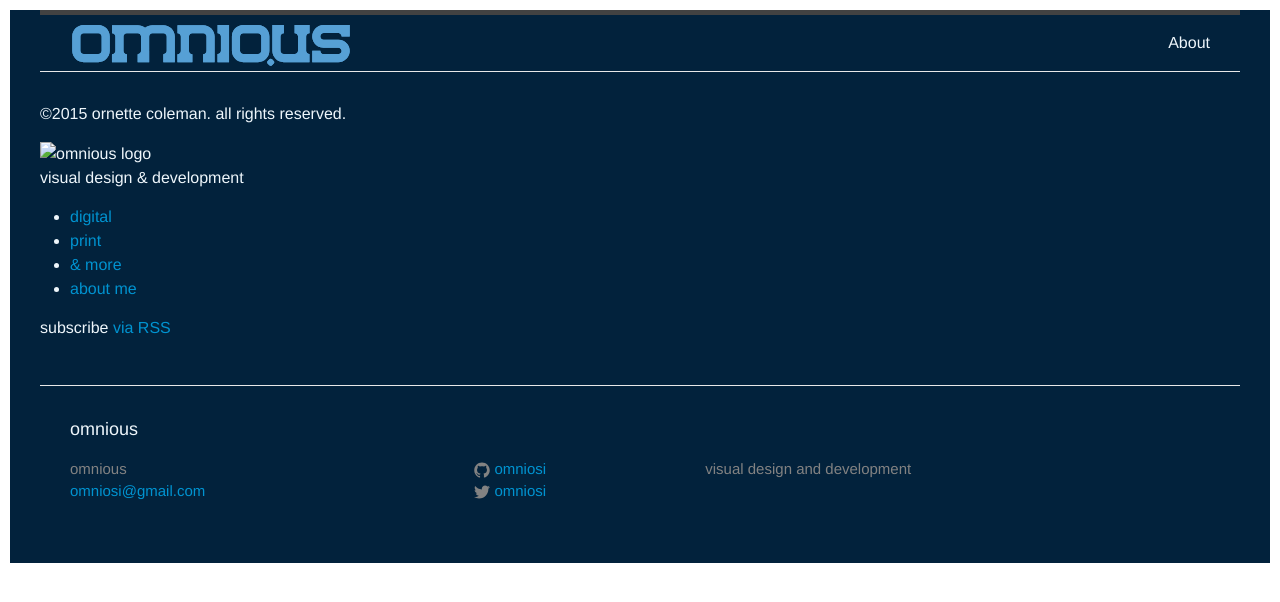
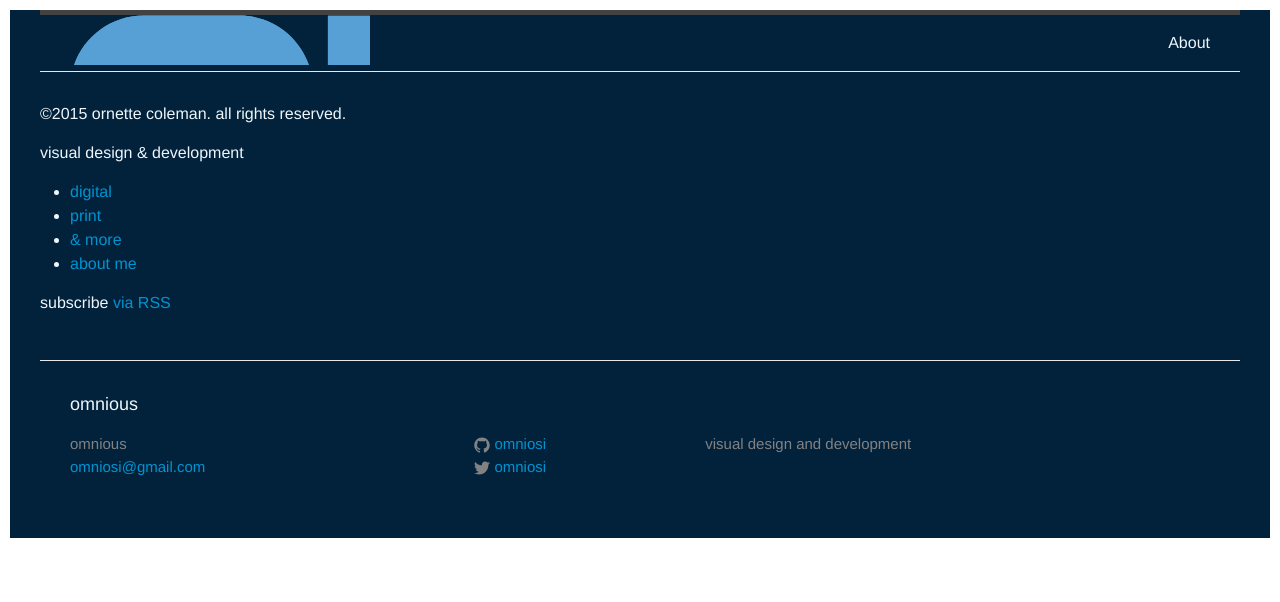
Before and after one commit to omniosi/redesign2015, a Jekyll site: the page built from index.html, in a window 1280 px wide. Shown: the top 602 px of the page. Built offline with Jekyll 4.4.1, drawn with Linux system fonts in a browser that asks for light colours.

Commit message:
layout update

```diff
--- a/_includes/header.html
+++ b/_includes/header.html
@@ -2,7 +2,8 @@
 
   <div class="wrapper">
 
-    <a class="site-title" href="{{ site.baseurl }}/"><img src="img/omnious-logo.svg" alt="{{ site.title }} logo" width="282" height="41"></a>
+    <!-- <a class="site-title" href="{{ site.baseurl }}/"><img src="img/omnious-logo.svg" alt="{{ site.title }} logo" width="282" height="41"></a> -->
+    <a class="site-title" href="{{ site.baseurl }}/">{% include icon-omnious.html %}</a>
 
     <nav class="site-nav">
       <a href="#" class="menu-icon">
--- /dev/null
+++ b/_includes/icon-omnious.html
@@ -0,0 +1 @@
+<a href="/"><span class="icon icon-omnious">{% include icon-omnious.svg %}</span></a>
--- a/_sass/_base.scss
+++ b/_sass/_base.scss
@@ -182,14 +182,14 @@ pre {
             fill: $grey-color;
         }
     }
-}
-img.filler{
-    fill: red;
-}
-img{
-    > svg{
-        path{
-            fill:red;
+    &.icon-omnious{
+        > svg{
+            width: 300px;
+            height: 50px;
+
+            path{
+                fill: red;
+            }
         }
     }
 }
--- a/index.html
+++ b/index.html
@@ -6,7 +6,7 @@ layout: default
 	<div class="container">
 		<div id="logo-lock">
 			<p class="legal"><span class="copyright">©</span>2015 ornette coleman. all rights reserved.</p>
-			<img src="img/omnious-logo-c.svg" alt="omnious logo" width="282" height="41">
+			<!-- <img src="img/omnious-logo-c.svg" alt="omnious logo" width="282" height="41"> -->
 		</div>
 		<nav>
 			<p class="subhead">visual design &amp; development</p>
```
Also changed, not shown: _includes/icon-omnious.svg (added), img/HarveyNichols_LipstickStainRemover_source.jpg (added), img/grey-trophy_3d-print_600W.jpg (added), img/omnious-logo-bev.png (added), img/omnious-logo-w.svg (added), 1 other file.
